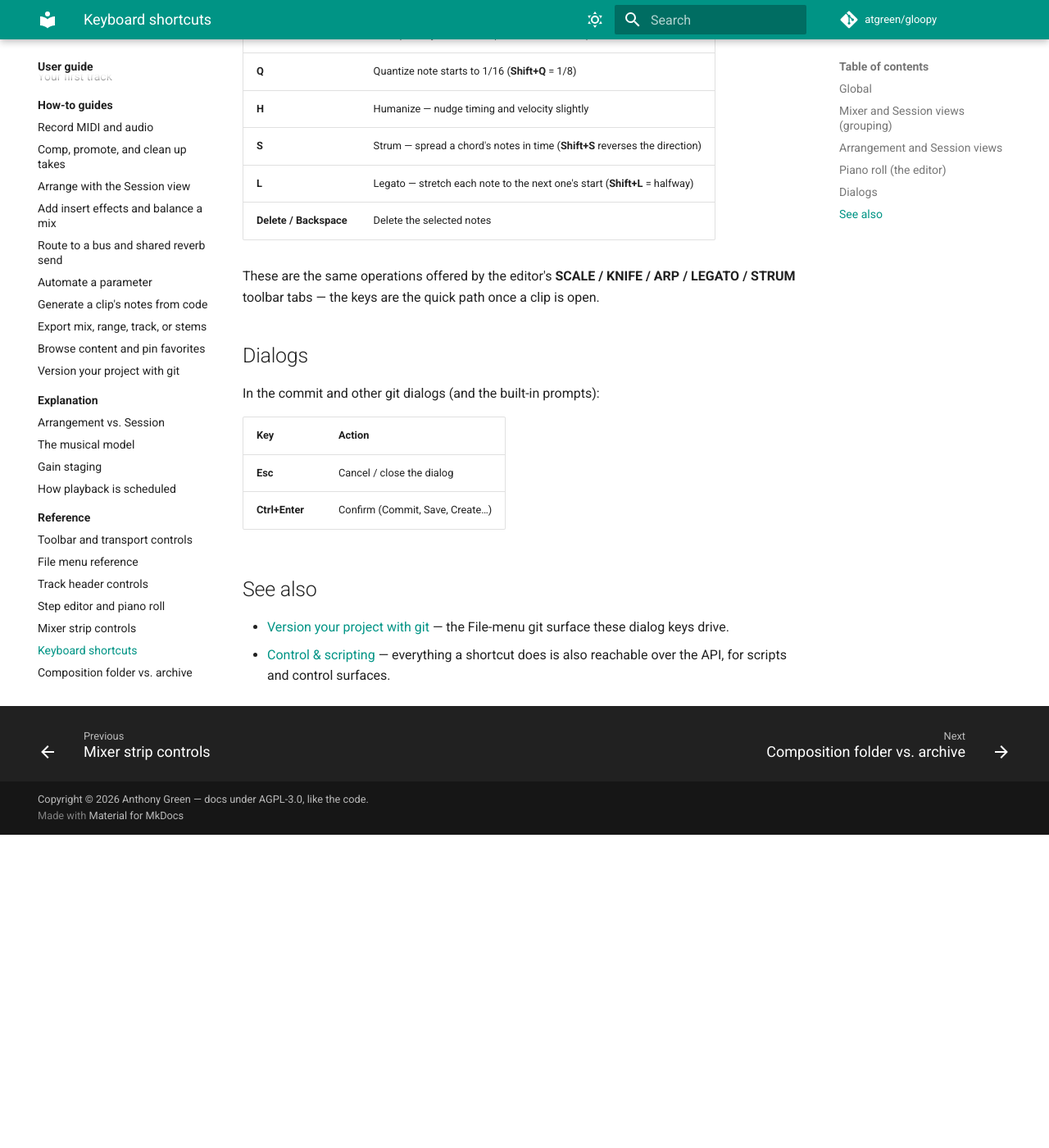
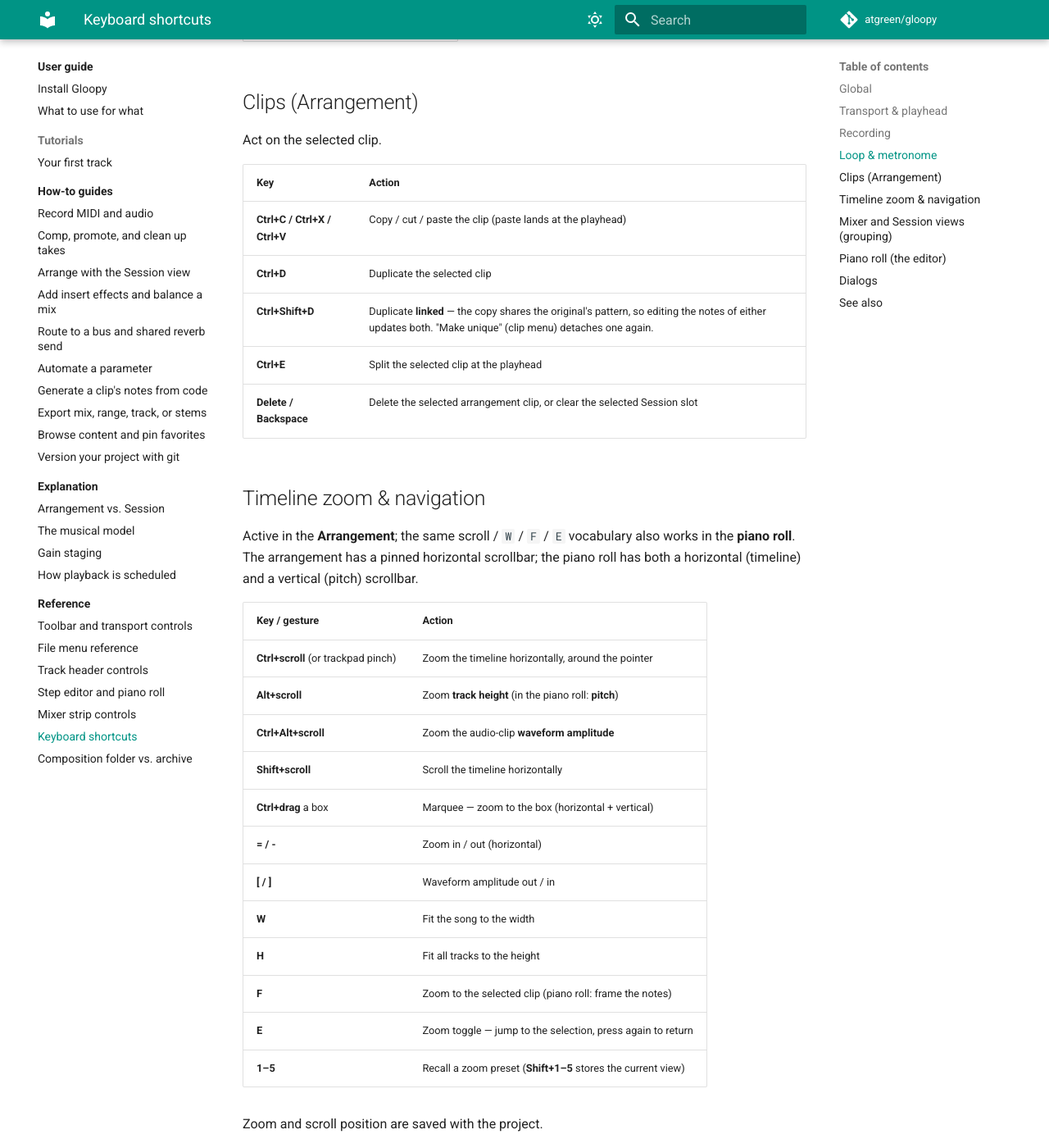
Before and after one commit to atgreen/gloopy, an MkDocs documentation site: the page built from docs/user-guide/reference/keyboard-shortcuts.md, in a window 1280 px wide and 1400 px high, scrolled down 1739 px. Shown: the whole window at 82% size. Built offline with MkDocs 1.6.1 and Material for MkDocs 9.7.7, drawn with Linux system fonts in a browser that asks for light colours; before the commit the page ends 2757 px from its top, so only the background shows below that; some of the changed text lies outside the part shown.

Commit message:
docs: bring the keyboard help + shortcut/editor references up to date
- '?' overlay: add the missing Cmd/Ctrl+Shift+D (Duplicate linked); the rest already matched.
- keyboard-shortcuts.md was missing whole categories — add Transport & playhead (Home/End,
  </>, Shift+</>), Recording (R/F9, Shift+R), Loop & metronome (Ctrl+L/M), Clips (copy/cut/
  paste, duplicate, duplicate-linked, split), Save As, and the full Timeline zoom & navigation
  section (Ctrl/Alt/Shift+scroll, marquee, W/H/F/E, [/], = / -, presets 1-5).
- editor.md: the wheel description was wrong post-zoom (Ctrl was "zoom vertically"); now Ctrl =
  horizontal zoom, Alt = pitch, Shift = h-scroll, and document the piano roll's two scrollbars.

Does not yet cover linked clips, DrumKits, mid-song time signatures or timeline zoom as feature
how-to/reference pages — those are still to write.

Co-Authored-By: Claude Opus 4.8 (1M context) <noreply@anthropic.com>

```diff
--- a/docs/user-guide/reference/keyboard-shortcuts.md
+++ b/docs/user-guide/reference/keyboard-shortcuts.md
@@ -1,7 +1,8 @@
 # Keyboard shortcuts
 
 Every shortcut Gloopy responds to, grouped by where it applies. Modifier keys are
-written for Windows/Linux; on macOS, **Ctrl** means **⌘** (Command).
+written for Windows/Linux; on macOS, **Ctrl** means **⌘** (Command). Press **?** at
+any time for the same list as an in-app overlay.
 
 ## Global
 
@@ -12,6 +13,7 @@ These work anywhere in the main window.
 | **Space** | Play / stop **in place** (keeps the playhead where it is) |
 | **Tab** | Cycle the main view: **Arrange → Session → Mixer** |
 | **Ctrl+S** | Save the project (prompts for a folder the first time) |
+| **Ctrl+Shift+S** | Save As… (always prompts for a location) |
 | **Ctrl+Z** | Undo |
 | **Ctrl+Shift+Z** / **Ctrl+Y** | Redo |
 | **Ctrl+.** | MIDI panic — all notes off (kills a stuck note) |
@@ -21,6 +23,65 @@ These work anywhere in the main window.
     Space toggles playback without moving the playhead, so you can audition,
     stop, and resume from the same spot. The transport's **Stop** button is what
     returns to the start.
+
+## Transport & playhead
+
+| Key | Action |
+|-----|--------|
+| **Home / End** | Move the playhead to the start / end of the project |
+| **< / >** | Move the playhead back / forward one **bar** |
+| **Shift+< / Shift+>** | Move the playhead back / forward one **beat** |
+
+These apply whether or not playback is running.
+
+## Recording
+
+| Key | Action |
+|-----|--------|
+| **R** (or **F9**) | Start / stop recording |
+| **Shift+R** | Arm / disarm the selected track |
+
+## Loop & metronome
+
+| Key | Action |
+|-----|--------|
+| **Ctrl+L** | Toggle the loop |
+| **Ctrl+M** | Toggle the metronome |
+
+## Clips (Arrangement)
+
+Act on the selected clip.
+
+| Key | Action |
+|-----|--------|
+| **Ctrl+C / Ctrl+X / Ctrl+V** | Copy / cut / paste the clip (paste lands at the playhead) |
+| **Ctrl+D** | Duplicate the selected clip |
+| **Ctrl+Shift+D** | Duplicate **linked** — the copy shares the original's pattern, so editing the notes of either updates both. "Make unique" (clip menu) detaches one again. |
+| **Ctrl+E** | Split the selected clip at the playhead |
+| **Delete / Backspace** | Delete the selected arrangement clip, or clear the selected Session slot |
+
+## Timeline zoom & navigation
+
+Active in the **Arrangement**; the same scroll / `W` / `F` / `E` vocabulary also works in
+the **piano roll**. The arrangement has a pinned horizontal scrollbar; the piano roll has
+both a horizontal (timeline) and a vertical (pitch) scrollbar.
+
+| Key / gesture | Action |
+|---------------|--------|
+| **Ctrl+scroll** (or trackpad pinch) | Zoom the timeline horizontally, around the pointer |
+| **Alt+scroll** | Zoom **track height** (in the piano roll: **pitch**) |
+| **Ctrl+Alt+scroll** | Zoom the audio-clip **waveform amplitude** |
+| **Shift+scroll** | Scroll the timeline horizontally |
+| **Ctrl+drag** a box | Marquee — zoom to the box (horizontal + vertical) |
+| **= / -** | Zoom in / out (horizontal) |
+| **[ / ]** | Waveform amplitude out / in |
+| **W** | Fit the song to the width |
+| **H** | Fit all tracks to the height |
+| **F** | Zoom to the selected clip (piano roll: frame the notes) |
+| **E** | Zoom toggle — jump to the selection, press again to return |
+| **1–5** | Recall a zoom preset (**Shift+1–5** stores the current view) |
+
+Zoom and scroll position are saved with the project.
 
 ## Mixer and Session views (grouping)
 
@@ -36,19 +97,11 @@ current strip / track-column selection:
 See [Mixer track (bus, send)](../../control-scripting/concepts/model.md#mixer-track-bus-send)
 for what a group is.
 
-## Arrangement and Session views
-
-Acting on the current selection.
-
-| Key | Action |
-|-----|--------|
-| **Delete / Backspace** | Delete the selected arrangement clip, or clear the selected Session slot |
-
 ## Piano roll (the editor)
 
 Active when the **PIANO** editor has focus and a clip is loaded. Each transform
 acts on the **selected notes** if you've made a selection, otherwise on **all**
-notes in the clip.
+notes in the clip. (The zoom keys **W / F / E** above also apply here.)
 
 | Key | Action |
 |-----|--------|
```
Also changed, not shown: docs/user-guide/reference/editor.md (+9 -1 lines), 1 other file.
